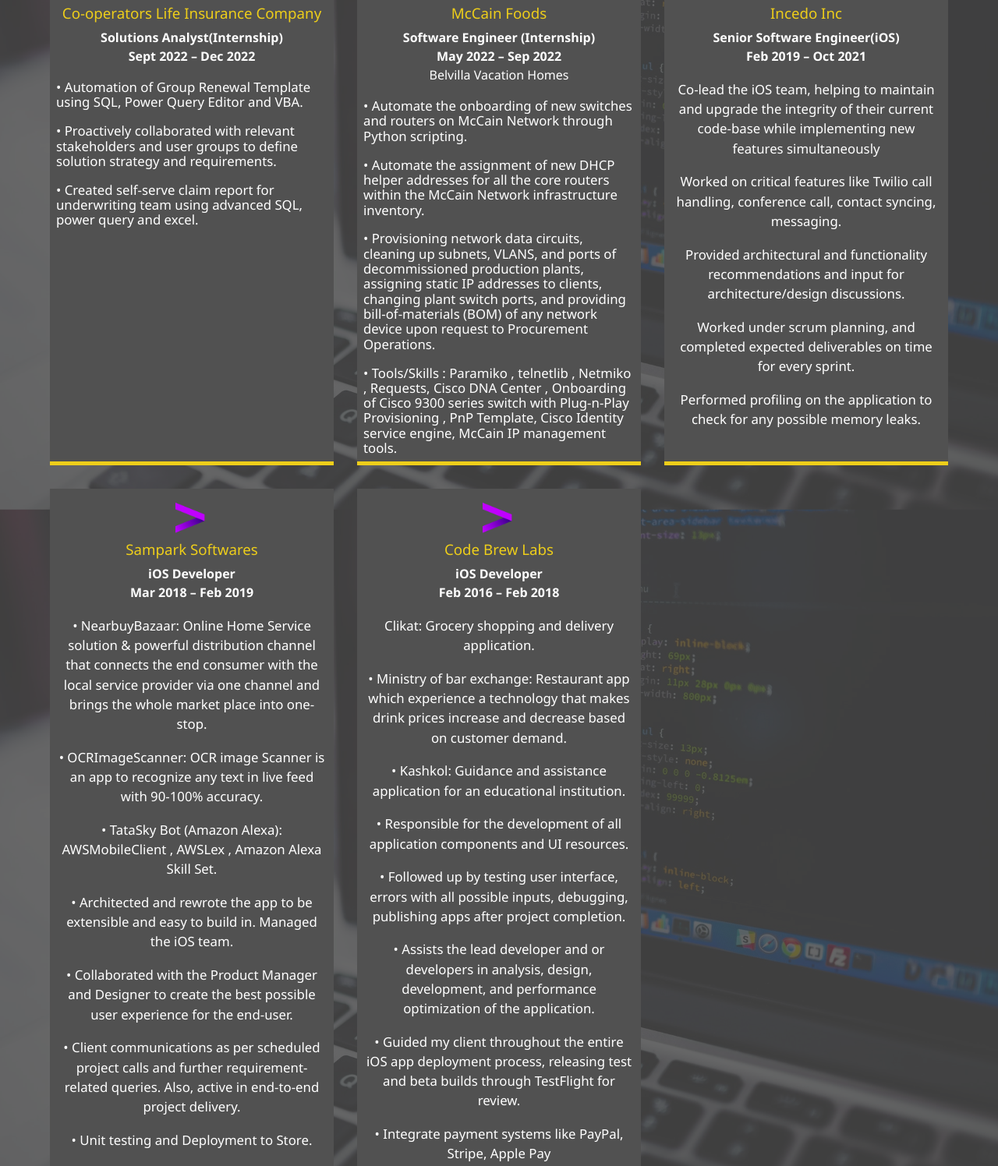
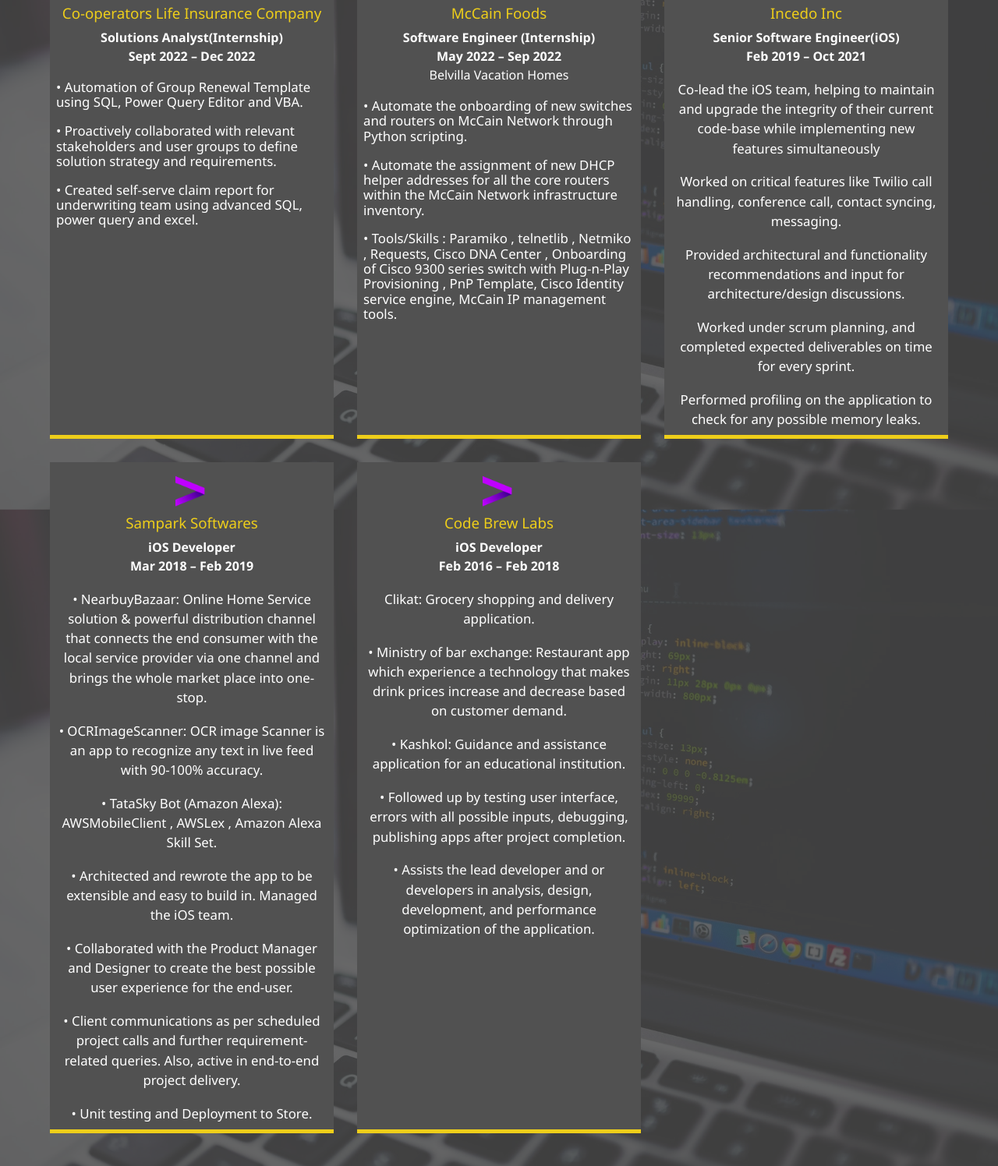
Before and after one commit to dhruvimak/vivek, a plain HTML site: page index.html in a window 1280 px wide. Shown: the part 1053-2549 px from the top of the page at 78% size. Drawn offline with Linux system fonts and the light colour scheme.

Commit message:
first change6

```diff
--- a/index.html
+++ b/index.html
@@ -51,7 +51,7 @@
                 class="secondary-text">Patel</span>
         </h2>
         <h2 class="sm-heading">Software Engineer</h2>
-        <h3 class="sm-description italic">Passionate iOS Developer ensuring High-Quality, User-Centric Mobile Applications.</h3>
+        <h3 class="sm-description italic">Experienced software engineer skilled in iOS and Python development, adept at building apps and tools for diverse industries. Expertise in Python libraries and frameworks for data analysis, modeling, and visualization.</h3>
         <div class="icons">
             <a href="https://www.linkedin.com/in/vivek-patel-755b88106/" target="_blank">
                 <i class="fab fa-linkedin fa-2x"></i>
@@ -113,11 +113,6 @@
                 <p>• Automate the onboarding of new switches and routers on McCain Network through Python scripting.</p>
                 <p>• Automate the assignment of new DHCP helper addresses for all the core routers within the McCain
                     Network infrastructure inventory. </p>
-                <p>• Provisioning network data circuits, cleaning up subnets, VLANS, and ports of decommissioned
-                    production plants, assigning static IP
-                    addresses to clients, changing plant switch ports, and providing bill-of-materials (BOM) of any
-                    network device upon request to Procurement
-                    Operations. </p>
                 <p>• <bold>Tools/Skills :</bold> Paramiko , telnetlib , Netmiko , Requests, Cisco DNA Center ,
                     Onboarding of Cisco
                     9300 series switch with Plug-n-Play
@@ -168,14 +163,10 @@
                     increase and decrease based on
                     customer demand.</p>
                 <p>• Kashkol: Guidance and assistance application for an educational institution.</p>
-                <p>• Responsible for the development of all application components and UI resources.</p>
                 <p>• Followed up by testing user interface, errors with all possible inputs, debugging, publishing apps
                     after project completion.</p>
                 <p>• Assists the lead developer and or developers in analysis, design, development, and performance
                     optimization of the application.</p>
-                <p>• Guided my client throughout the entire iOS app deployment process, releasing test and beta builds
-                    through TestFlight for review.</p>
-                <p>• Integrate payment systems like PayPal, Stripe, Apple Pay</p>
             </div>
 
 
```
